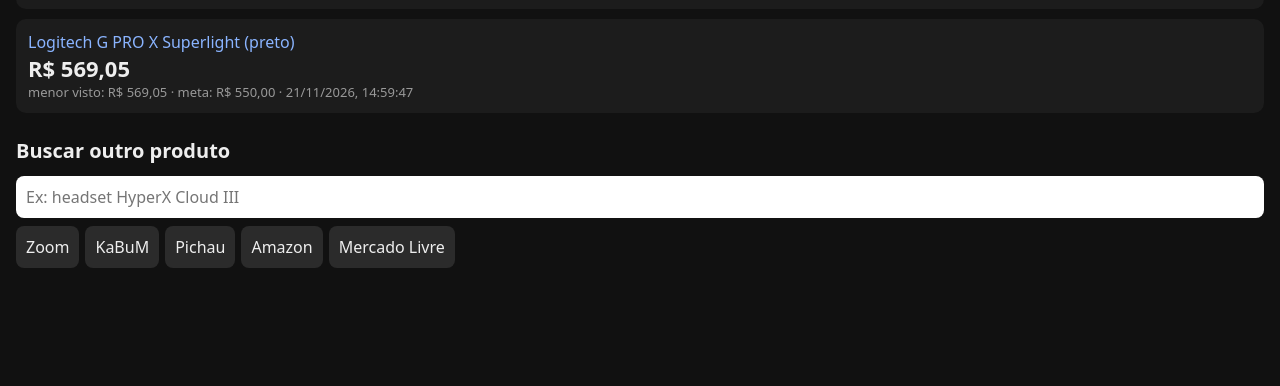
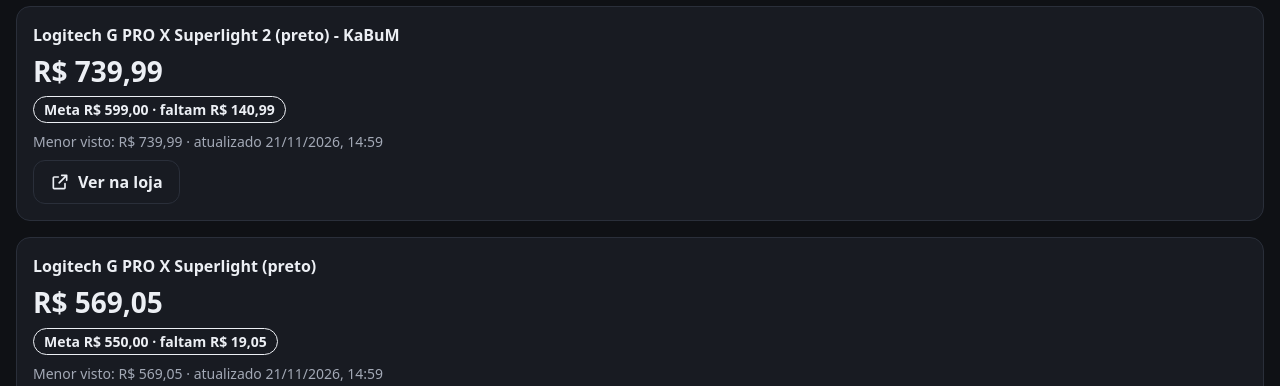
Before and after one commit to raafaelr/price-radar, a plain HTML site: page android/app/src/main/assets/index.html in a window 1280 px wide. Shown: the part 302-688 px from the top of the page. Drawn offline with Linux system fonts and the light colour scheme.

Commit message:
Nova interface: cartoes, selos de queda e meta, mini grafico, alvos de toque de 44px
Co-Authored-By: Claude Sonnet 5.5 <noreply@anthropic.com>
Claude-Session: https://claude.ai/code/session_0171eGWHPmPkudebgbmy9LFy

```diff
--- a/android/app/src/main/assets/index.html
+++ b/android/app/src/main/assets/index.html
@@ -2,32 +2,65 @@
 <html lang="pt-BR">
 <head>
 <meta charset="utf-8">
-<meta name="viewport" content="width=device-width,initial-scale=1">
+<meta name="viewport" content="width=device-width,initial-scale=1,viewport-fit=cover">
+<meta name="color-scheme" content="dark">
 <title>Price Radar</title>
 <style>
-  body{font:16px system-ui,sans-serif;margin:0;padding:16px;background:#111;color:#eee}
-  h1{font-size:20px;margin:0 0 12px}
-  .item{background:#1c1c1c;border-radius:10px;padding:12px;margin-bottom:10px}
-  .item a{color:#8ab4ff;text-decoration:none}
-  .now{font-size:22px;font-weight:700}
-  .down{color:#4ade80}.up{color:#f87171}.muted{color:#999;font-size:13px}
-  input,button{font:inherit;padding:10px;border-radius:8px;border:0}
-  input{width:100%;box-sizing:border-box;margin-bottom:8px}
-  button{background:#2b2b2b;color:#eee;margin:0 6px 6px 0}
-  .add{display:inline-block;background:#2563eb;color:#fff;padding:10px 14px;border-radius:8px;margin-bottom:16px}
+  :root{--bg:#0f1115;--surface:#181b22;--line:#2a2f3a;--text:#eceff4;--muted:#a3a9b6;
+        --accent:#2563eb;--good:#4ade80;--bad:#f87171;--r:14px}
+  *{box-sizing:border-box}
+  body{margin:0;background:var(--bg);color:var(--text);font:16px/1.5 system-ui,sans-serif;
+       padding:16px calc(16px + env(safe-area-inset-right)) calc(24px + env(safe-area-inset-bottom)) calc(16px + env(safe-area-inset-left));
+       padding-top:calc(16px + env(safe-area-inset-top))}
+  header{display:flex;align-items:center;justify-content:space-between;gap:8px;margin-bottom:16px}
+  h1{font-size:22px;line-height:1.2;margin:0}
+  h2{font-size:16px;margin:0 0 8px;font-weight:600}
+  svg{width:20px;height:20px;flex:none;fill:none;stroke:currentColor;stroke-width:2;stroke-linecap:round;stroke-linejoin:round}
+  .btn{display:inline-flex;align-items:center;justify-content:center;gap:8px;min-height:44px;padding:0 16px;
+       border:1px solid var(--line);border-radius:12px;background:var(--surface);color:var(--text);
+       font:inherit;font-weight:600;text-decoration:none;cursor:pointer}
+  .btn.primary{background:var(--accent);border-color:var(--accent);color:#fff}
+  .btn:disabled{opacity:.5;cursor:not-allowed}
+  .btn:focus-visible,input:focus-visible{outline:3px solid #93c5fd;outline-offset:2px}
+  .card{background:var(--surface);border:1px solid var(--line);border-radius:var(--r);padding:16px;margin-bottom:16px}
+  .price{font-size:28px;font-weight:700;font-variant-numeric:tabular-nums;line-height:1.2}
+  .row{display:flex;flex-wrap:wrap;align-items:center;gap:8px;margin:8px 0}
+  .tag{font-size:14px;font-weight:600;padding:2px 10px;border-radius:999px;border:1px solid currentColor}
+  .good{color:var(--good)}.bad{color:var(--bad)}
+  .muted{color:var(--muted);font-size:14px}
+  .spark{width:100%;height:36px;margin:8px 0;color:var(--muted)}
+  .actions{margin-top:8px}
+  label{display:block;font-weight:600;margin-bottom:8px}
+  input{width:100%;min-height:48px;padding:0 16px;border-radius:12px;border:1px solid var(--line);
+        background:var(--bg);color:var(--text);font:inherit}
+  .stores{display:flex;flex-wrap:wrap;gap:8px;margin-top:16px}
+  .skel{height:150px;animation:pulse 1.2s ease-in-out infinite}
+  @keyframes pulse{50%{opacity:.5}}
+  @media (prefers-reduced-motion:reduce){.skel{animation:none}}
 </style>
 </head>
 <body>
-<h1>Price Radar</h1>
-<a class="add" href="https://github.com/raafaelr/price-radar/edit/main/docs/items.json">+ Adicionar item</a>
-<div id="list">Carregando...</div>
+<header>
+  <h1>Price Radar</h1>
+  <a class="btn primary" href="https://github.com/raafaelr/price-radar/edit/main/docs/items.json">
+    <svg viewBox="0 0 24 24" aria-hidden="true"><path d="M12 5v14M5 12h14"/></svg>Adicionar
+  </a>
+</header>
 
-<h1 style="margin-top:24px">Buscar outro produto</h1>
-<input id="q" placeholder="Ex: headset HyperX Cloud III">
-<div id="stores"></div>
+<main id="list" aria-live="polite"><div class="card skel"></div><div class="card skel"></div></main>
+
+<section class="card">
+  <h2>Buscar outro produto</h2>
+  <label for="q">O que você quer comparar?</label>
+  <input id="q" type="search" enterkeyhint="search" autocomplete="off" placeholder="Ex: headset HyperX Cloud III">
+  <p class="muted" id="hint">Digite o produto e escolha a loja.</p>
+  <div class="stores" id="stores"></div>
+</section>
 
 <script>
+const RAW = "https://raw.githubusercontent.com/raafaelr/price-radar/main/docs/";
 const brl = n => n.toLocaleString("pt-BR", {style: "currency", currency: "BRL"});
+const esc = s => s.replace(/[&<>"]/g, c => ({"&": "&amp;", "<": "&lt;", ">": "&gt;", '"': "&quot;"}[c]));
 const stores = {
   "Zoom": "https://www.zoom.com.br/search?q=",
   "KaBuM": "https://www.kabum.com.br/busca/",
@@ -35,29 +68,52 @@ const stores = {
   "Amazon": "https://www.amazon.com.br/s?k=",
   "Mercado Livre": "https://lista.mercadolivre.com.br/"
 };
+const q = document.getElementById("q");
 document.getElementById("stores").innerHTML = Object.keys(stores)
-  .map(s => `<button onclick="go('${s}')">${s}</button>`).join("");
-function go(s) {
-  const q = document.getElementById("q").value.trim();
-  if (q) location.href = stores[s] + encodeURIComponent(q); // a casca abre lojas no navegador
+  .map(s => `<button class="btn" disabled data-s="${s}">${s}</button>`).join("");
+const btns = [...document.querySelectorAll("[data-s]")];
+q.addEventListener("input", () => btns.forEach(b => b.disabled = !q.value.trim()));
+btns.forEach(b => b.onclick = () => location.href = stores[b.dataset.s] + encodeURIComponent(q.value.trim()));
+
+function spark(h) {
+  if (h.length < 2) return "";
+  const v = h.map(p => p[1]), lo = Math.min(...v), hi = Math.max(...v) || 1;
+  const pts = v.map((y, i) => `${(i / (v.length - 1)) * 100},${28 - ((y - lo) / ((hi - lo) || 1)) * 24}`).join(" ");
+  return `<svg class="spark" viewBox="0 0 100 30" preserveAspectRatio="none" role="img" aria-label="Histórico de preços"><polyline points="${pts}" vector-effect="non-scaling-stroke"/></svg>`;
 }
 
-const RAW = "https://raw.githubusercontent.com/raafaelr/price-radar/main/docs/";
-Promise.all([
-  fetch(RAW + "items.json").then(r => r.json()),
-  fetch(RAW + "prices.json").then(r => r.ok ? r.json() : {})
-]).then(([items, prices]) => {
-  document.getElementById("list").innerHTML = items.map(it => {
-    const h = prices[it.url] || [];
-    if (!h.length) return `<div class="item"><a href="${it.url}">${it.name}</a><div class="muted">ainda sem leitura</div></div>`;
-    const now = h[h.length - 1][1], min = Math.min(...h.map(p => p[1])), prev = h.length > 1 ? h[h.length - 2][1] : now;
-    const cls = now < prev ? "down" : now > prev ? "up" : "";
-    const when = new Date(h[h.length - 1][0] * 1000).toLocaleString("pt-BR");
-    return `<div class="item"><a href="${it.url}">${it.name}</a>
-      <div class="now ${cls}">${brl(now)}</div>
-      <div class="muted">menor visto: ${brl(min)}${it.target ? " · meta: " + brl(it.target) : ""} · ${when}</div></div>`;
-  }).join("");
-}).catch(e => document.getElementById("list").textContent = "Erro ao carregar: " + e);
+function card(it, h) {
+  const link = `<a class="btn actions" href="${esc(it.url)}"><svg viewBox="0 0 24 24" aria-hidden="true"><path d="M14 4h6v6M20 4l-9 9M18 14v5a1 1 0 0 1-1 1H5a1 1 0 0 1-1-1V7a1 1 0 0 1 1-1h5"/></svg>Ver na loja</a>`;
+  if (!h.length) return `<article class="card"><h2>${esc(it.name)}</h2><p class="muted">Ainda sem leitura de preço.</p>${link}</article>`;
+  const now = h[h.length - 1][1], prev = h.length > 1 ? h[h.length - 2][1] : now, min = Math.min(...h.map(p => p[1]));
+  const tags = [];
+  if (now < prev) tags.push(`<span class="tag good">▼ caiu ${brl(prev - now)}</span>`);
+  if (now > prev) tags.push(`<span class="tag bad">▲ subiu ${brl(now - prev)}</span>`);
+  if (h.length > 1 && now === min) tags.push(`<span class="tag good">Menor preço visto</span>`);
+  if (it.target) tags.push(now <= it.target
+    ? `<span class="tag good">✓ Na meta de ${brl(it.target)}</span>`
+    : `<span class="tag">Meta ${brl(it.target)} · faltam ${brl(now - it.target)}</span>`);
+  const when = new Date(h[h.length - 1][0] * 1000).toLocaleString("pt-BR", {dateStyle: "short", timeStyle: "short"});
+  return `<article class="card"><h2>${esc(it.name)}</h2>
+    <div class="price">${brl(now)}</div>
+    <div class="row">${tags.join("")}</div>${spark(h)}
+    <div class="muted">Menor visto: ${brl(min)} · atualizado ${when}</div>${link}</article>`;
+}
+
+function load() {
+  Promise.all([
+    fetch(RAW + "items.json").then(r => r.json()),
+    fetch(RAW + "prices.json").then(r => r.ok ? r.json() : {})
+  ]).then(([items, prices]) => {
+    document.getElementById("list").innerHTML = items.length
+      ? items.map(it => card(it, prices[it.url] || [])).join("")
+      : `<p class="muted">Nenhum item ainda. Toque em Adicionar.</p>`;
+  }).catch(() => {
+    document.getElementById("list").innerHTML =
+      `<div class="card"><p>Não consegui carregar os preços. Confira a conexão.</p><button class="btn primary" onclick="load()">Tentar de novo</button></div>`;
+  });
+}
+load();
 </script>
 </body>
 </html>
```
